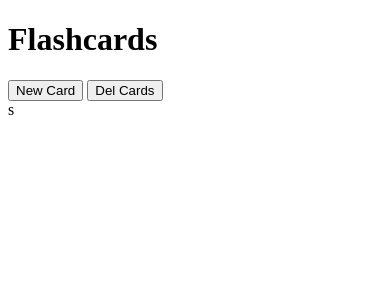
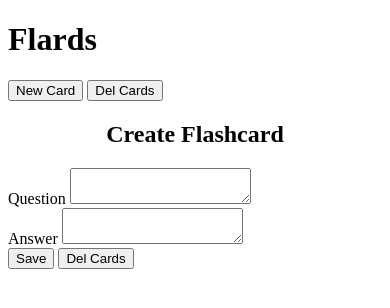
Before and after one commit to Sharbs10/Flash-Cards, a plain HTML site: page index.html in a window 390 px wide. Drawn offline with Linux system fonts and the light colour scheme; files that its build step writes are made by us from their sources.

Commit message:
responsive to my code?

```diff
--- a/index.html
+++ b/index.html
@@ -2,8 +2,10 @@
 
 <html lang="en">
 <head>
-    <meta charset="utf-8" />
-    <title> whats up</title>
+    <meta charset="UTF-8">
+    <meta http-equiv="refresh" content="3">
+    <meta name="viewport" content="width=device-width, initial-scale=1.0">
+    <title> Flashcards</title>
     <link href="css/style.css" rel="stylesheet" />
 </head>
 
@@ -12,15 +14,30 @@
     <header>
         <div class="container">
             <div class="nav">
-                <h1>Flashcards</h1>
+                <h1>Flards</h1>
                 <div>
                     <button onclick="showCreateCardBox()">New Card</button>
-                    <button>Del Cards</button>
+                    <button onclick="delCards()">Del Cards</button>
                 </div>
             </div>
         </div>
     </header>
+    <div class="container">
+        <div class="create-box">
+            <h2 style="text-align: center; color: black;">Create Flashcard</h2>
+            <label for="question">Question</label>
+            <textarea id="question"></textarea>
+            <br />
+            <label for="answer">Answer</label>
+            <textarea id="answer"></textarea>
+            <div>
+                <button onclick="addFlashcard">Save</button>
+                <button onclick="delCards()">Del Cards</button>
+            </div>
 
-    <script src="js/script.js"></script>s
+        </div>
+    </div>
+
+    <script src="js/script.js"></script>
 </body>
 </html>
```
